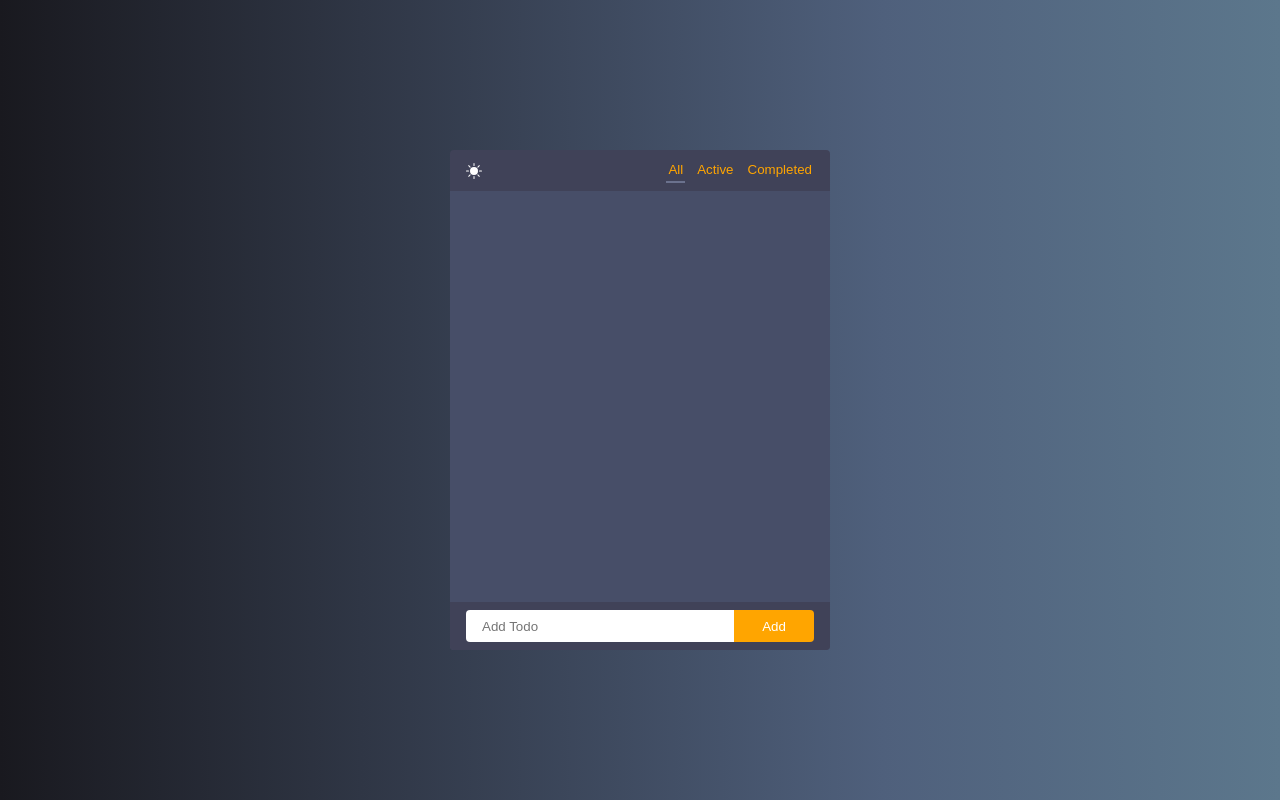
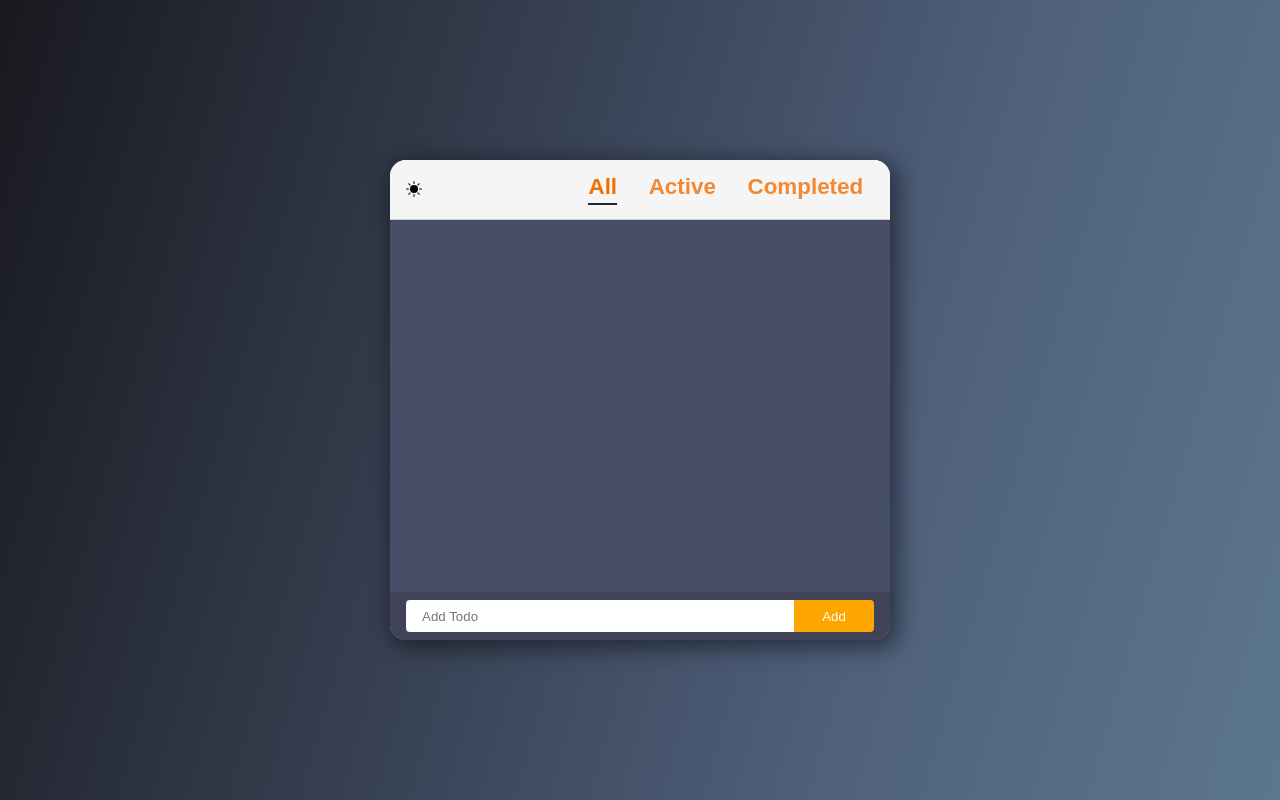
Before and after one commit to gunil0610/dc-todo-challenge, a React (Create React App) app: page / in a window 1280 px wide. Built offline with nearby package versions, Linux system fonts and the light colour scheme.

Commit message:
feat: styling header and container

```diff
--- a/src/App.css
+++ /dev/null
@@ -1,25 +0,0 @@
-.App {
-  background: linear-gradient(
-    90deg,
-    rgba(25, 25, 31, 1) 0%,
-    rgba(79, 96, 124, 1) 69%,
-    rgba(92, 119, 140, 1) 100%
-  );
-  height: 100vh;
-  width: 100vw;
-  color: #fff;
-  box-sizing: border-box;
-  display: grid;
-  place-items: center;
-  accent-color: orange;
-}
-
-.container {
-  width: 380px;
-  height: 500px;
-  margin: 0 auto;
-  display: flex;
-  flex-direction: column;
-  border-radius: 4px;
-  overflow: hidden;
-}
--- a/src/App.tsx
+++ b/src/App.tsx
@@ -1,5 +1,4 @@
 import { useState } from "react";
-import "./App.css";
 import Header from "./components/Header/Header";
 import Todos from "./components/TodoList/TodoList";
 
@@ -10,12 +9,10 @@ function App() {
   const [filter, setFilter] = useState<Filter>(filters[0]);
 
   return (
-    <div className="App">
-      <div className="container">
-        <Header filter={filter} onFilterChange={setFilter} />
-        <Todos filter={filter} />
-      </div>
-    </div>
+    <>
+      <Header filter={filter} onFilterChange={setFilter} />
+      <Todos filter={filter} />
+    </>
   );
 }
 
--- a/src/components/Header/Header.module.css
+++ b/src/components/Header/Header.module.css
@@ -1,35 +1,43 @@
 .header {
   width: 100%;
-  background: #404258;
+  background: var(--color-bg-dark);
   display: flex;
   align-items: center;
   justify-content: space-between;
   box-sizing: border-box;
   padding: 8px 16px;
+  border-bottom: 1px solid var(--color-grey);
 }
 
 .themeIcon {
   cursor: pointer;
 }
 
-.filter {
+.filters {
   display: flex;
   gap: 10px;
-  list-style: none;
-  color: orange;
-  padding: 0;
   margin: 0;
 }
 
-.filterItem {
-  color: inherit;
-  background: none;
-  border: 0;
-  padding: 4px 2px;
+.filter {
+  font-size: 1.4rem;
+  margin: 0.3rem;
+  text-transform: capitalize;
+  background: transparent;
+  color: var(--color-accent);
+  opacity: 0.8;
+  font-weight: bold;
   cursor: pointer;
 }
 
-.selectedFilterItem {
-  box-sizing: border-box;
-  border-bottom: 2px solid #6b728e;
+.filter:hover,
+.filter.selected {
+  opacity: 1;
 }
+
+.filter.selected::after {
+  content: "";
+  display: block;
+  margin-top: 0.2rem;
+  border: 1px solid var(--color-text);
+}
--- a/src/components/Header/Header.tsx
+++ b/src/components/Header/Header.tsx
@@ -15,16 +15,14 @@ const Header: React.FC<Props> = ({ filter, onFilterChange }) => {
       {/* Icon */}
       <BsSunFill className={styles.themeIcon} />
       {/* Filter */}
-      <ul className={styles.filter}>
+      <ul className={styles.filters}>
         {filters.map((f, i) => (
           <li key={i}>
             <button
               onClick={() => onFilterChange(f)}
-              className={`${styles.filterItem} ${
-                filter === f && styles.selectedFilterItem
-              }`}
+              className={`${styles.filter} ${filter === f && styles.selected}`}
             >
-              {`${f[0].toUpperCase()}${f.slice(1)}`}
+              {f}
             </button>
           </li>
         ))}
--- a/src/components/TodoList/TodoList.module.css
+++ b/src/components/TodoList/TodoList.module.css
@@ -7,8 +7,6 @@
 }
 
 .todoLists {
-  list-style: none;
-  padding: 0;
   margin: 0;
   display: flex;
   flex-direction: column;
--- a/src/index.css
+++ b/src/index.css
@@ -1,13 +1,56 @@
+:root {
+  --color-bg-dark: #f5f5f5;
+  --color-bg: #fdfffd;
+  --color-grey: #d1d1d1;
+  --color-text: #22243b;
+  --color-accent: #f16e03;
+}
+
 body {
   margin: 0;
-  font-family: -apple-system, BlinkMacSystemFont, 'Segoe UI', 'Roboto', 'Oxygen',
-    'Ubuntu', 'Cantarell', 'Fira Sans', 'Droid Sans', 'Helvetica Neue',
+  font-family: -apple-system, BlinkMacSystemFont, "Segoe UI", "Roboto", "Oxygen",
+    "Ubuntu", "Cantarell", "Fira Sans", "Droid Sans", "Helvetica Neue",
     sans-serif;
   -webkit-font-smoothing: antialiased;
   -moz-osx-font-smoothing: grayscale;
+  width: 100vw;
+  height: 100vh;
+  display: flex;
+  justify-content: center;
+  align-items: center;
+  accent-color: var(--color-accent);
+  background: linear-gradient(
+    106deg,
+    rgba(25, 25, 31, 1) 0%,
+    rgba(79, 96, 124, 1) 69%,
+    rgba(92, 119, 140, 1) 100%
+  );
+}
+
+#root {
+  width: 100%;
+  height: 60%;
+  max-width: 500px;
+  background-color: var(--color-bg-dark);
+  border-radius: 1rem;
+  overflow: hidden;
+  display: flex;
+  flex-direction: column;
+  -webkit-box-shadow: 5px 5px 21px 4px rgba(0, 0, 0, 0, 0.45);
+  box-shadow: 5px 5px 21px 4px rgba(0, 0, 0, 0.45);
 }
 
 code {
-  font-family: source-code-pro, Menlo, Monaco, Consolas, 'Courier New',
+  font-family: source-code-pro, Menlo, Monaco, Consolas, "Courier New",
     monospace;
 }
+
+ul {
+  list-style: none;
+  padding-left: 0;
+}
+
+button {
+  outline: none;
+  border: none;
+}
```
